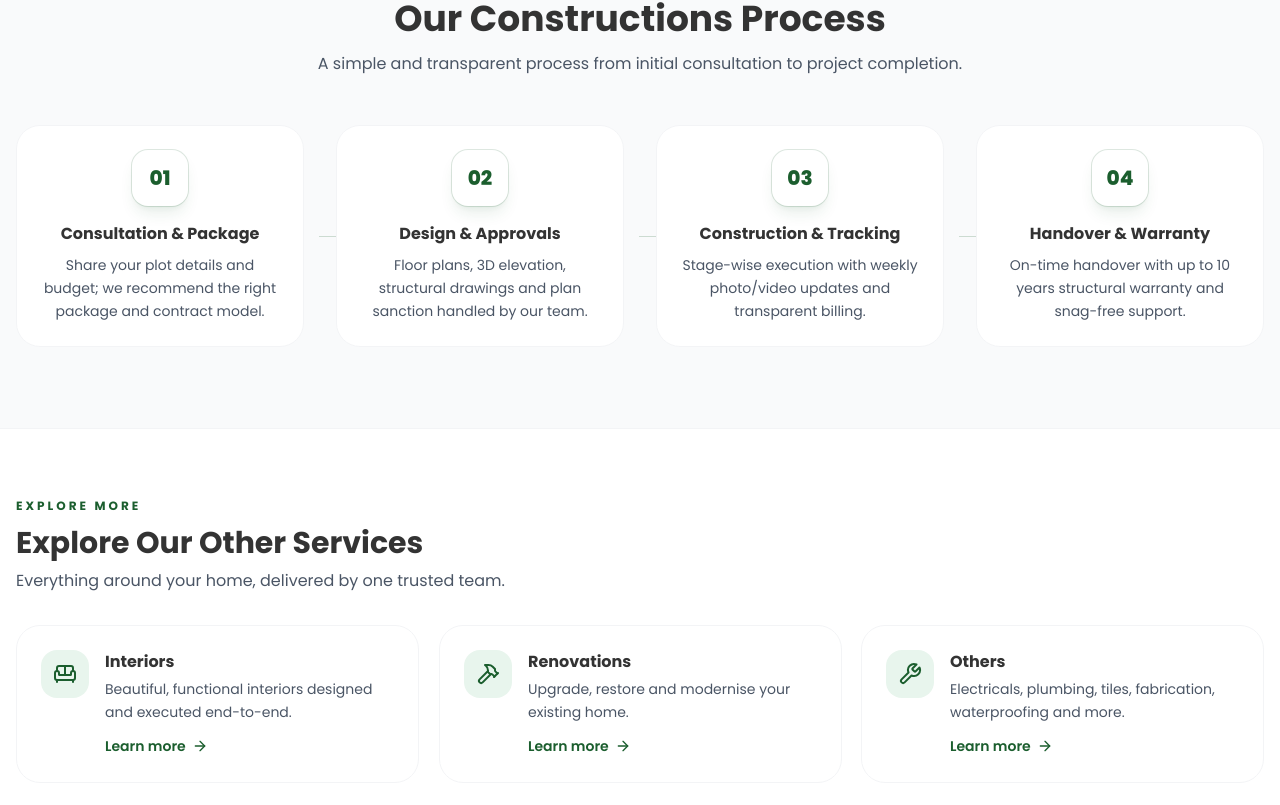
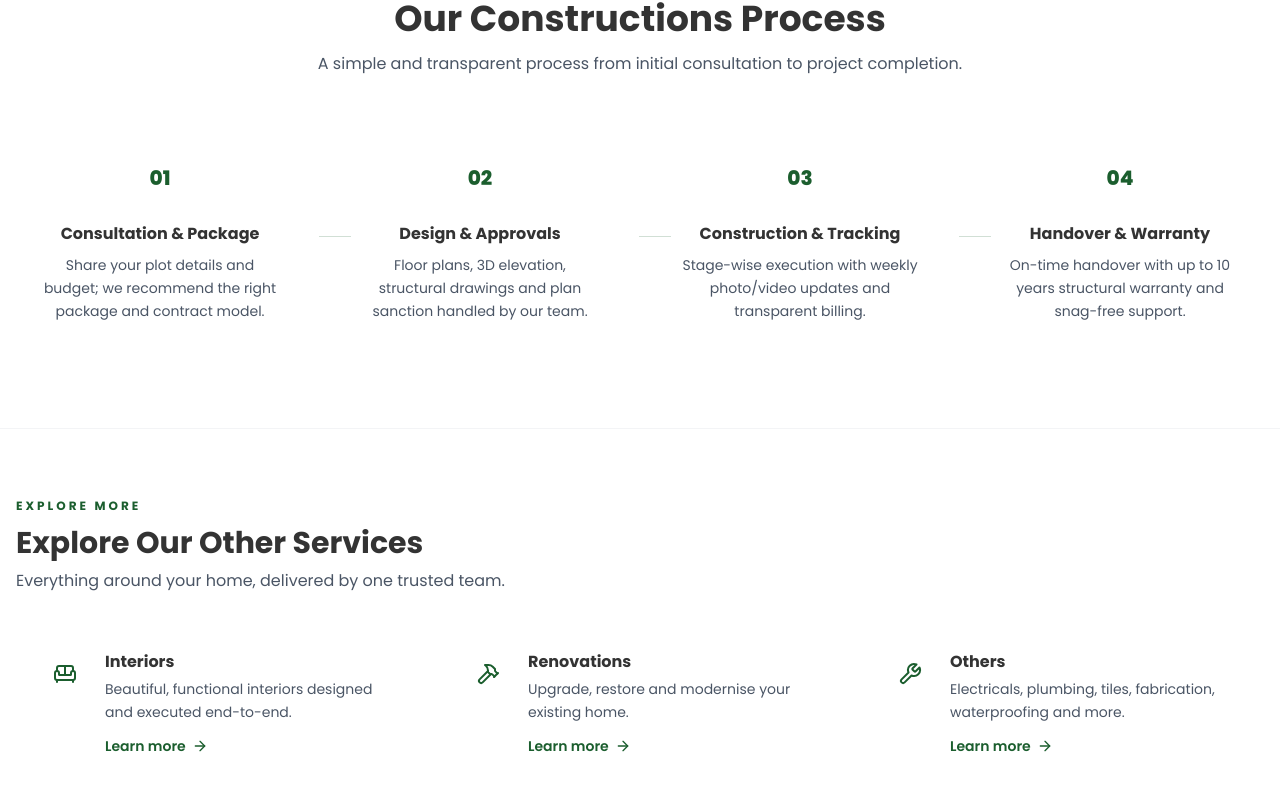
Before and after one commit to franklin-jts/vrconstruction, a React (Vite) app: page /services/constructions in a window 1280 px wide. Shown: the part 3235-4040 px from the top of the page. Built offline with nearby package versions, Linux system fonts and the light colour scheme.

Commit message:
Remove ALL white and gray backgrounds from ServicePage - process cards, trust band, service icons now transparent

```diff
--- a/src/pages/ServicePage.jsx
+++ b/src/pages/ServicePage.jsx
@@ -668,7 +668,7 @@ export default function ServicePage() {
             TRUST BAND
         ================================================= */}
 
-        <section className="border-y border-brand/10 bg-brand-light/40 py-8">
+        <section className="border-y border-brand/10 bg-transparent py-8">
           <div className="mx-auto flex max-w-5xl flex-wrap items-center justify-center gap-x-10 gap-y-4 px-4 text-center">
             {[
               'ISO 9001:2015 Certified Processes',
@@ -697,7 +697,7 @@ export default function ServicePage() {
             PROCESS SECTION
         ================================================= */}
 
-        <section className="bg-gray-50 py-16 md:py-20">
+        <section className="bg-transparent py-16 md:py-20">
           <div className="mx-auto max-w-7xl px-4">
             {/* Header */}
 
@@ -726,14 +726,14 @@ export default function ServicePage() {
                 <div
                   key={p.step}
                   data-scroll-reveal
-                  className="process-card relative rounded-3xl border border-gray-100 bg-white p-6 text-center opacity-0 translate-y-10 scale-95 blur-[2px] transition-all duration-800 ease-out"
+                  className="process-card relative rounded-3xl border border-transparent bg-transparent p-6 text-center opacity-0 translate-y-10 scale-95 blur-[2px] transition-all duration-800 ease-out"
                   style={{
                     transitionDelay: `${i * 140}ms`,
                   }}
                 >
                   {/* Step */}
 
-                  <span className="mx-auto flex h-14 w-14 items-center justify-center rounded-2xl bg-white text-xl font-extrabold text-brand shadow-lg shadow-brand/10 ring-1 ring-brand/15">
+                  <span className="mx-auto flex h-14 w-14 items-center justify-center rounded-2xl bg-transparent text-xl font-extrabold text-brand shadow-none ring-0">
                     {p.step}
                   </span>
 
@@ -798,14 +798,14 @@ export default function ServicePage() {
                     key={o.slug}
                     to={`/services/${o.slug}`}
                     data-scroll-reveal
-                    className="other-service-card group flex items-start gap-4 rounded-3xl border border-gray-100 bg-white p-6 opacity-0 translate-y-10 scale-95 blur-[2px] transition-all duration-800 ease-out"
+                    className="other-service-card group flex items-start gap-4 rounded-3xl border border-transparent bg-transparent p-6 opacity-0 translate-y-10 scale-95 blur-[2px] transition-all duration-800 ease-out"
                     style={{
                       transitionDelay: `${i * 140}ms`,
                     }}
                   >
                     {/* Icon */}
 
-                    <span className="flex h-12 w-12 flex-shrink-0 items-center justify-center rounded-2xl bg-brand-light text-brand transition-all duration-300 group-hover:rotate-3 group-hover:bg-brand group-hover:text-white">
+                    <span className="flex h-12 w-12 flex-shrink-0 items-center justify-center rounded-2xl bg-transparent text-brand transition-all duration-300 group-hover:rotate-3 group-hover:bg-brand group-hover:text-white">
                       <OtherIcon className="h-6 w-6" />
                     </span>
 
```
